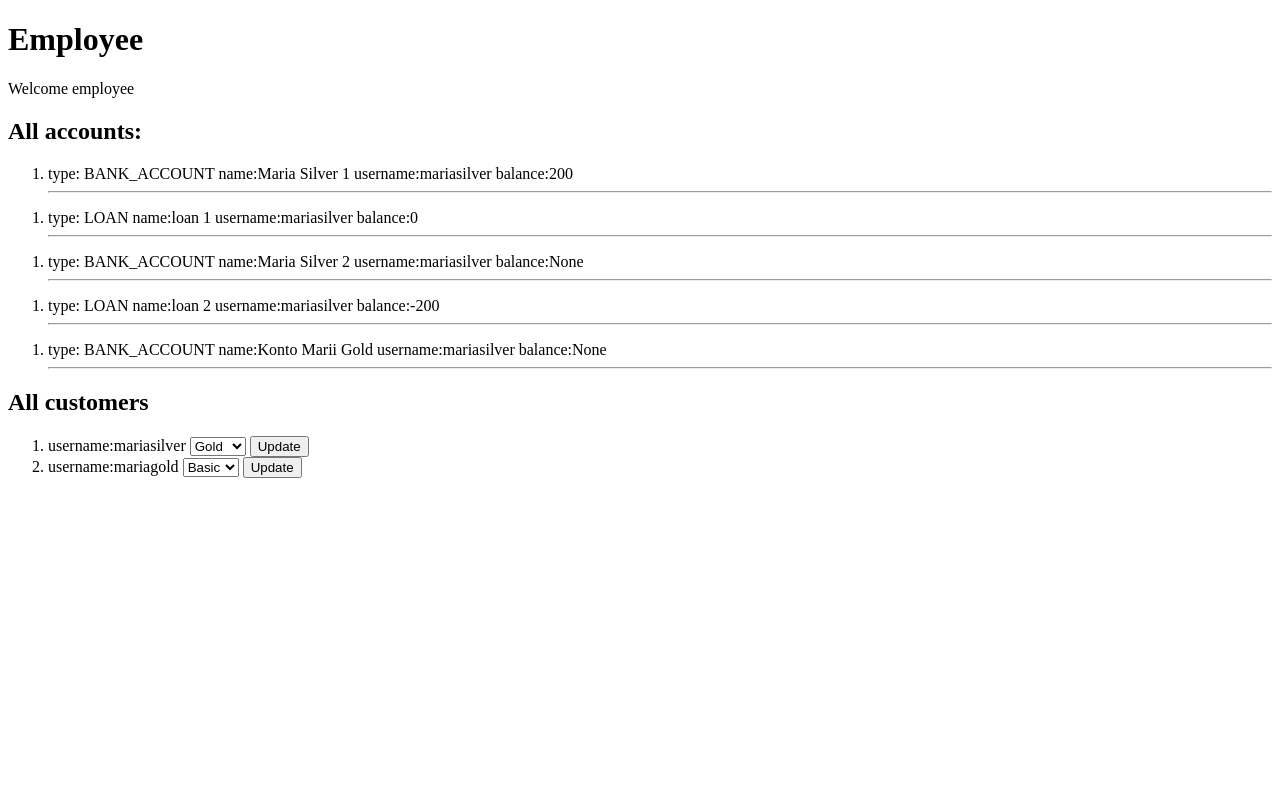
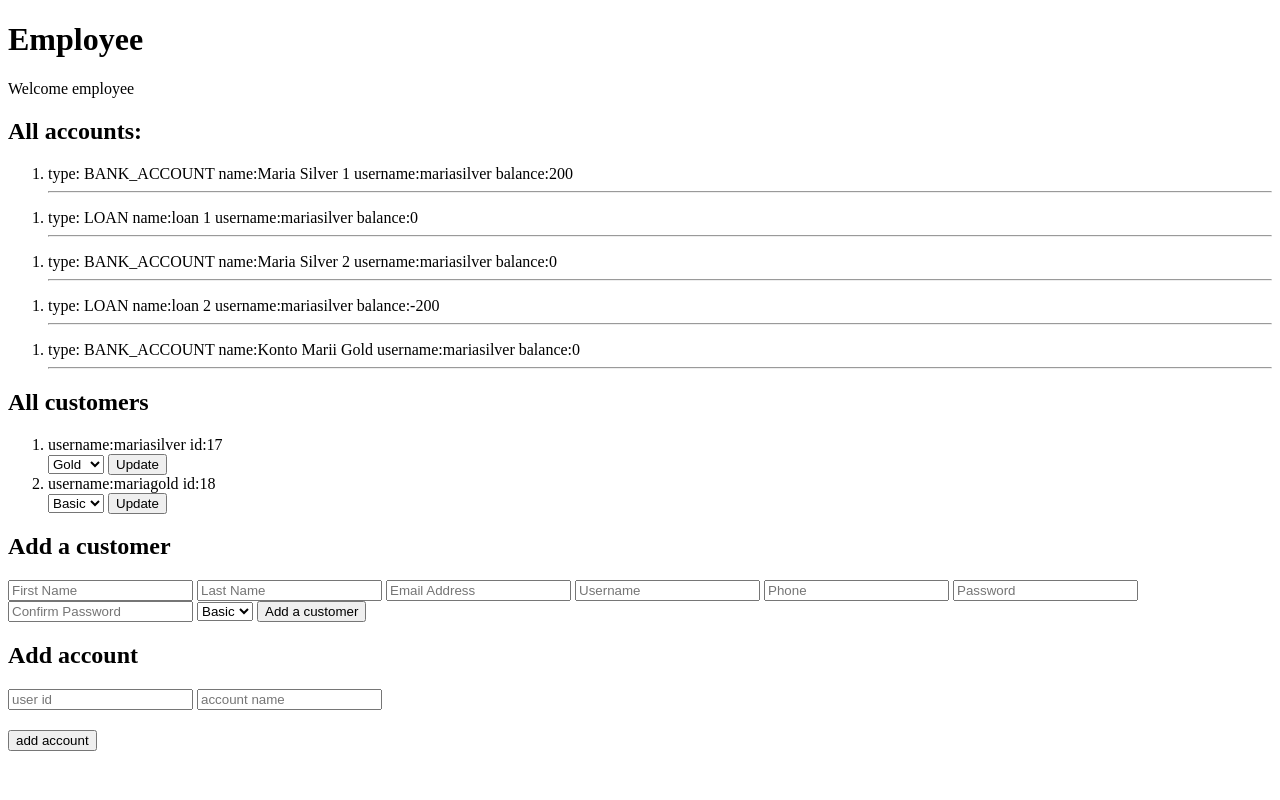
Before and after one commit to iganaskret/django_bank, a Django app: page /bank/employee in a window 1280 px wide. Run offline with Django 3.2, Linux system fonts and the light colour scheme; data comes from the database, SQL or seed files in the repository; both versions use the stored data as it was after the commit.

Commit message:
transfers, employee

```diff
--- a/bank_app/models.py
+++ b/bank_app/models.py
@@ -2,6 +2,10 @@
 from django.contrib.auth.models import User
 from django.db.models import Q
 from django.db.models import Sum
+from django.db import transaction
+import uuid
+from django.shortcuts import get_object_or_404
+
 
 class Customer(models.Model):
     user = models.OneToOneField(User, on_delete=models.CASCADE, primary_key=True,)
@@ -35,20 +39,32 @@
     def balance(self):
         ledger_sum = Ledger.objects.filter(id_account_fk=self.id).aggregate(Sum('amount'))
         for key, value in ledger_sum.items():
-            return  value
+            if value == None:
+                return 0
+            else:
+                return  value
 
     def __str__(self):
         return f"{self.name} - {self.id} - {self.user.id} - {self.balance}"
 
 class Ledger(models.Model):
-   #transaction_id
    id_account_fk=models.ForeignKey('Account',on_delete=models.CASCADE, related_name="ledger")
    amount=models.DecimalField(max_digits=20, decimal_places=2)
    text=models.CharField(max_length=20)
    date_created=models.DateTimeField(auto_now_add=True)
-  # @property
-  # def total_amount(self):
-    #   calc=Ledger.objects.annotate(total_amount=Sum('amount'))
-   #    return self.calc
+   transaction_id = models.CharField(max_length=100, blank=True)
+
    def __str__(self):
-       return f"{self.id_account_fk} - {self.amount}"
+       return f"{self.id_account_fk} - {self.amount} -  {self.text} - {self.transaction_id}"
+   @classmethod
+   @transaction.atomic
+   def transaction(cls, amount, from_account, to_account, text):
+        id = uuid.uuid4()
+        sender_account = get_object_or_404(Account, pk=from_account)
+        ledger = Ledger()
+        ledger = cls(id_account_fk=sender_account, amount=-amount, text=text, transaction_id=id)
+        ledger.save()
+        receiver_account = get_object_or_404(Account, pk=to_account)
+        ledger = Ledger()
+        ledger = cls(id_account_fk=receiver_account, amount=amount, text=text, transaction_id=id)
+        ledger.save()
--- a/bank_app/templates/bank_app/employee.html
+++ b/bank_app/templates/bank_app/employee.html
@@ -29,9 +29,10 @@
   <ol>
   {% for customer in customers %}
   <li>
-<form action="{% url 'bank_app:change_rank' %}" method="POST">
+      username:<span>{{ customer.user.username }}</span>
+      id:<span>{{ customer.user.id }}</span>
+<form action="{% url 'bank_app:change_rank' customer_id=customer.pk  %}" method="POST">
                     {% csrf_token %}
-                    username:<span>{{ customer.user.username }}</span>
                     <select name="rank" id="rank">
                         <option value="basic" {% if customer.rank == "basic" %}selected{% endif %}>Basic</option>
                          <option value="silver" {% if customer.rank == "silver" %}selected{% endif %}>Silver</option>
@@ -43,5 +44,37 @@
   </li>
   {% endfor %}
   </ol>
+  <h2>Add a customer</h2>
+
+<form action={% url 'bank_app:add_customer' %} method="POST">
+    {% csrf_token %}
+     <input type="text" name="first_name" placeholder="First Name">
+     <input type="text" name="last_name" placeholder="Last Name">
+     <input type="email" name="email" placeholder="Email Address">
+     <input type="text" name="username" placeholder="Username">
+     <input type="tel" name="phone" placeholder="Phone">
+     <input type="password" name="password" placeholder="Password">
+     <input type="password" name="confirm_password" placeholder="Confirm Password">
+     <select name="rank" id="rank">
+         <option value="basic">Basic</option>
+         <option value="silver">Silver</option>
+         <option value="gold">Gold</option>
+         </select>
+         <button>Add a customer</button>
+</form>
+
+<h2>Add account </h2>
+
+<form action={% url 'bank_app:add_account_by_employee' %} method="POST">
+    {% csrf_token %}
+
+  <input type="text" name="user_id" placeholder="user id" />
+  <input type="text" name="name" id="name" placeholder="account name"/>
+  <input type="hidden" name="account_type" id="account_type" value="BANK_ACCOUNT"/>
+  <button type="submit" style="display: block; margin-top: 20px">
+    add account
+  </button>
+</form>
+
   </body>
 </html>
--- a/bank_app/templates/bank_app/index.html
+++ b/bank_app/templates/bank_app/index.html
@@ -13,7 +13,9 @@
     <ul>
        {% for account in loans %}
 
-       <li>{{ account.name }}, {{ account.id }}: {{ account.balance }} dkk</li>
+       <li>{{ account.name }}, {{ account.id }}: {{ account.balance }} dkk
+<a href="{% url 'bank_app:transfers' account_id=account.id %}">Make a transfer</a>
+       </li>
 
        {% endfor %}
     </ul>
--- a/bank_app/urls.py
+++ b/bank_app/urls.py
@@ -10,6 +10,9 @@
    path('employee', views.employee, name='employee'),
    path('take_loan', views.take_loan, name='take_loan'),
    path('add_account', views.add_account, name='add_account'),
-   path('change_rank/', views.change_rank, name='change_rank'),
+   path('add_account_by_employee/', views.add_account_by_employee, name='add_account_by_employee'),
+   path('add_customer/', views.add_customer, name='add_customer'),
+   path('change_rank/<customer_id>', views.change_rank, name='change_rank'),
+   path('transfers/<account_id>/', views.transfers, name='transfers'),
    path('movements/<account_id>/', views.movements, name='movements')
 ]
--- a/bank_app/views.py
+++ b/bank_app/views.py
@@ -1,6 +1,9 @@
-from django.shortcuts import render, redirect
+from django.shortcuts import render, get_object_or_404, redirect
 from .models import Account, Ledger, Customer
 from django.contrib.auth.decorators import login_required
+from django.urls import reverse
+from django.http import HttpResponseRedirect
+from django.contrib.auth.models import User
 
 @login_required
 def index(request):
@@ -8,7 +11,6 @@
    print(customers)
    loans= Account.objects.filter(user=request.user).filter(account_type='LOAN')
    accounts = Account.objects.filter(user=request.user).filter(account_type= 'BANK_ACCOUNT')
-#   accounts = Account.objects.filter(user=request.user)
    context = {
       'customers': customers,
       'accounts': accounts,
@@ -26,17 +28,62 @@
     }
     return render(request, 'bank_app/employee.html', context)
 
-def change_rank(request):
-    user_id = request.POST["id"]
-    user = Customer.objects.filter(user=request.user)
-    user.rank = request.POST["rank"]
-    #if request.POST['basic'] == "selected":
-    #    user.rank = 'basic'
-    #elif request.POST['silver'] == "selected":
-    #    todo.status = False
-    user.save()
-    return HttpResponseRedirect(reverse('bank_app:employee'))
+def change_rank(request, customer_id):
+    customer = get_object_or_404(Customer, pk=customer_id)
+    context = { 'customer': customer }
 
+    if request.method == 'POST':
+        user = customer.user
+        customer.rank = request.POST['rank']
+        customer.save()
+        user.save()
+        return redirect('bank_app:employee')
+
+    return render(request, 'bank_app/employee.html', context)
+
+def add_customer(request):
+    context = {}
+    if request.method == "POST":
+        password = request.POST['password']
+        confirm_password = request.POST['confirm_password']
+        first_name = request.POST['first_name']
+        last_name = request.POST['last_name']
+        email = request.POST['email']
+        phone = request.POST['phone']
+        rank = request.POST['rank']
+        username = request.POST['username']
+        user = User.objects.create_user(email=email, username=username, password=password, first_name=first_name, last_name=last_name)
+        if password == confirm_password:
+            if Customer.objects.create(user=user, phone_number=phone, rank=rank):
+                return HttpResponseRedirect(reverse('bank_app:employee'))
+            else:
+                context = {
+                        'error': 'Could not create user account - please try again.'
+                }
+        else:
+            context = {
+                    'error': 'Passwords did not match. Please try again.'
+            }
+    return render(request, 'bank_app/employee.html', context)
+
+def add_account_by_employee(request):
+     accounts = Account.objects.filter(user=request.user)
+     customers = Customer.objects.filter(user=request.user)
+     context = {
+             'accounts': accounts
+     }
+     if request.method == 'POST':
+         account_type = request.POST['account_type']
+         account_name = request.POST['name']
+         account = Account()
+         account.user = request.user
+         account.name = account_name
+         account.account_number = "12345678"
+         account.account_type = account_type
+         account.save()
+
+         return redirect('bank_app:employee')
+     return render(request, 'bank_app/employee.html', context)
 
 @login_required
 def add_account(request):
@@ -89,3 +136,32 @@
         return redirect('bank_app:index')
 
     return render(request, 'bank_app/take_loan.html', context)
+
+@login_required
+def transfers(request, account_id):
+    currentAccount = get_object_or_404(Account, pk=account_id)
+    #currentAccount = Account.objects.filter(pk=account_id)
+    print(currentAccount)
+    allAccounts = Account.objects.exclude(pk=account_id)
+    context = {
+        'currentAccount': currentAccount,
+        'allAccounts': allAccounts
+    }
+    if request.method == 'POST':
+        amount = request.POST['amount']
+        from_account = request.POST['fromAccount']
+        to_account = request.POST['toAccount']
+        text = request.POST['text']
+        #acc_balance = currentAccount.balance
+        acc_balance = 1000
+        if acc_balance >= int(amount):
+            Ledger.transaction(int(amount), from_account, to_account, text)
+            return redirect('bank_app:index')
+        else:
+            context = {
+                'currentAccount': currentAccount,
+                'allAccounts': allAccounts,
+                'error': 'your balance is too low'
+            }
+
+    return render(request, 'bank_app/transfers.html', context)
```
Also changed, not shown: bank_app/templates/bank_app/index_employee.html (deleted, +0 -15 lines), bank_app/templates/bank_app/transfers.html (added, +20 -0 lines), bank_app/migrations/0007_ledger_transaction_id.py (added), db.sqlite3, 1 other file.
